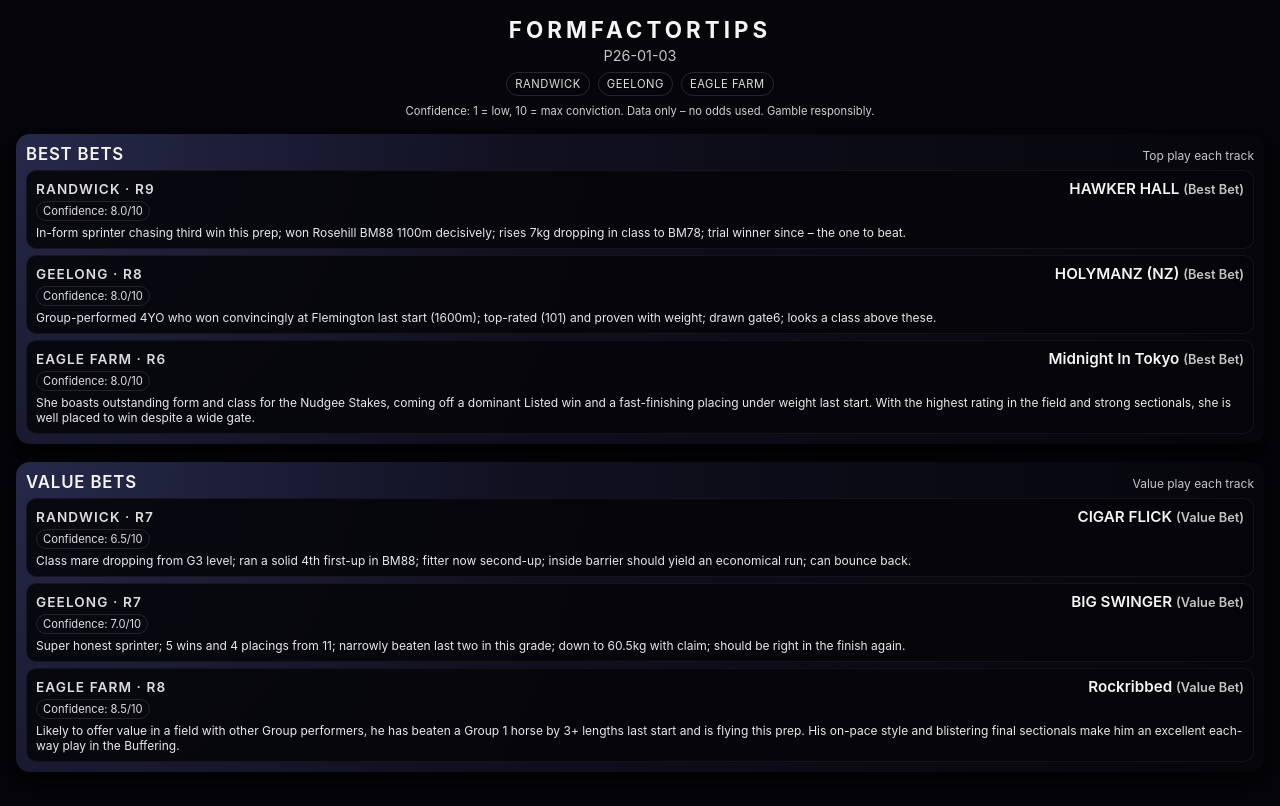
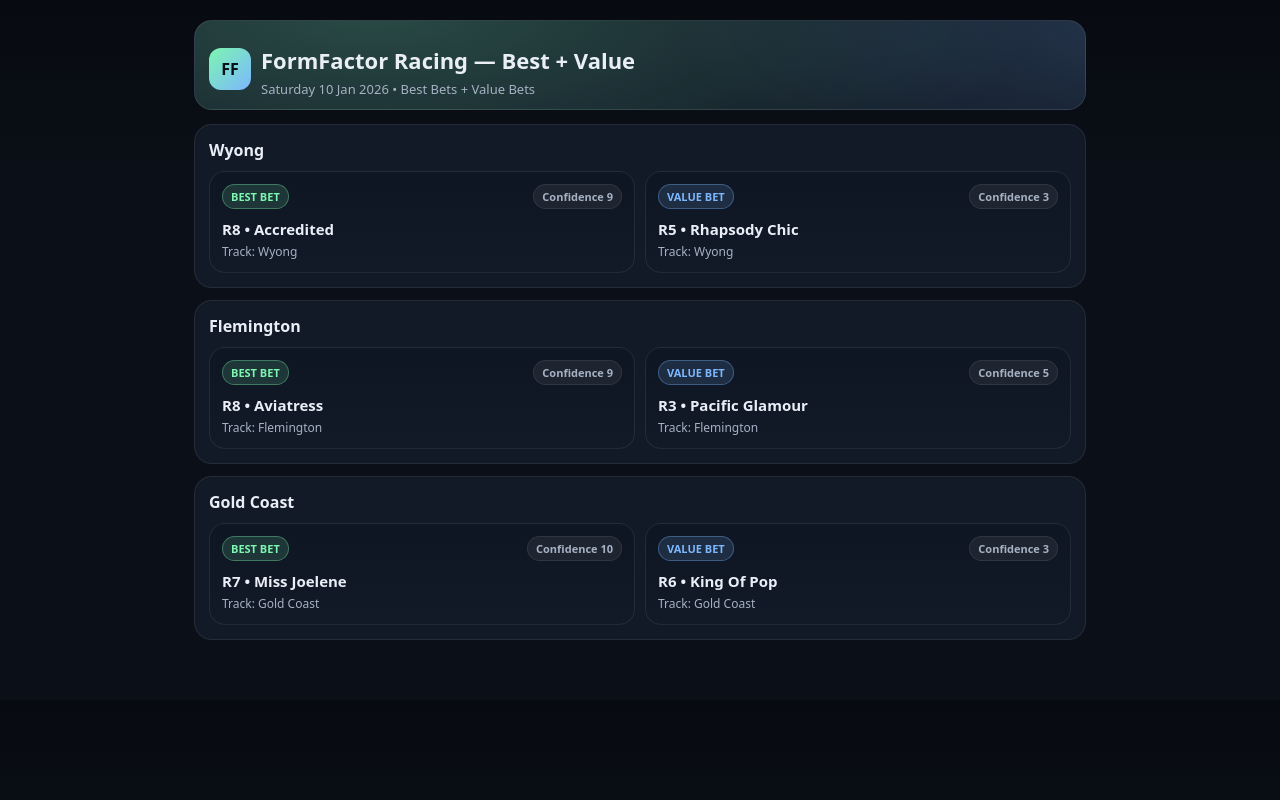
Before and after one commit to Shead83/formfactor-racing, a plain HTML site: page formfactor_racing_site_v2/formfactor_best_value_bets.html in a window 1280 px wide. Drawn offline with Linux system fonts and the light colour scheme.

Commit message:
Update formfactor_best_value_bets.html

```diff
--- a/formfactor_racing_site_v2/formfactor_best_value_bets.html
+++ b/formfactor_racing_site_v2/formfactor_best_value_bets.html
@@ -1,218 +1,117 @@
-<!DOCTYPE html>
+<!doctype html>
 <html lang="en">
 <head>
-  <meta charset="UTF-8" />
-  <title>FORMFACTORTIPS – Saturday 2025-12-27</title>
+<meta charset="utf-8" />
 <meta name="viewport" content="width=device-width, initial-scale=1" />
+<title>FormFactor Racing — Best + Value</title>
 <style>
-    :root {
-      font-family: -apple-system, BlinkMacSystemFont, "Segoe UI", system-ui, sans-serif;
-      color-scheme: dark;
-    }
-    body {
-      margin: 0;
-      padding: 16px;
-      background: #05050a;
-      color: #f5f5f7;
-    }
-    header {
-      text-align: center;
-      margin-bottom: 16px;
-    }
-    h1 {
-      font-size: 1.4rem;
-      margin: 0 0 4px;
-      text-transform: uppercase;
-      letter-spacing: 0.18em;
-    }
-    .subheading {
-      font-size: 0.9rem;
-      opacity: 0.8;
-    }
-    .badge-row {
-      display: flex;
-      justify-content: center;
-      gap: 8px;
-      margin-top: 8px;
-      flex-wrap: wrap;
-    }
-    .badge {
-      font-size: 0.7rem;
-      text-transform: uppercase;
-      letter-spacing: 0.05em;
-      padding: 4px 8px;
-      border-radius: 999px;
-      border: 1px solid rgba(255,255,255,0.15);
-      opacity: 0.9;
-    }
-    .legend {
-      font-size: 0.7rem;
-      margin: 8px 0 16px;
-      opacity: 0.85;
-      text-align: center;
-    }
-    .track {
-      margin-bottom: 18px;
-      border-radius: 14px;
-      padding: 10px;
-      background: radial-gradient(circle at top left, #26294a 0, #101020 40%, #05050a 100%);
-      box-shadow: 0 8px 24px rgba(0,0,0,0.8);
-    }
-    .track-header {
-      display: flex;
-      justify-content: space-between;
-      align-items: baseline;
-      margin-bottom: 6px;
-    }
-    .track-name {
-      font-size: 1.05rem;
-      font-weight: 600;
-      letter-spacing: 0.05em;
-      text-transform: uppercase;
-    }
-    .track-meta {
-      font-size: 0.75rem;
-      opacity: 0.8;
-    }
-    .race-list {
-      display: flex;
-      flex-direction: column;
-      gap: 6px;
-    }
-    .race-card {
-      border-radius: 10px;
-      padding: 8px 9px;
-      background: rgba(5,5,10,0.88);
-      border: 1px solid rgba(255,255,255,0.06);
-    }
-    .race-heading {
-      display: flex;
-      justify-content: space-between;
-      align-items: center;
-      margin-bottom: 3px;
-    }
-    .race-num {
-      font-size: 0.85rem;
-      font-weight: 600;
-      text-transform: uppercase;
-      letter-spacing: 0.08em;
-      opacity: 0.9;
-    }
-    .horse-name {
-      font-size: 0.95rem;
-      font-weight: 600;
-    }
-    .meta-row {
-      display: flex;
-      flex-wrap: wrap;
-      gap: 6px;
-      font-size: 0.7rem;
-      opacity: 0.9;
-    }
-    .pill {
-      padding: 2px 6px;
-      border-radius: 999px;
-      border: 1px solid rgba(255,255,255,0.12);
-    }
-    .explanation {
-      margin-top: 4px;
-      font-size: 0.75rem;
-      opacity: 0.95;
-    }
-    footer {
-      margin-top: 14px;
-      font-size: 0.7rem;
-      opacity: 0.8;
-      text-align: center;
-      line-height: 1.4;
-    }
+    :root{--bg:#0b0f17;--card:#121a27;--card2:#0f1623;--text:#e9eef7;--muted:#a6b2c3;--accent:#7cf6b0;--accent2:#7cb7ff;--border:rgba(255,255,255,.08);}
+    *{box-sizing:border-box}
+    body{margin:0;font-family:system-ui,-apple-system,Segoe UI,Roboto,Helvetica,Arial;background:linear-gradient(180deg,#070a10, #0b0f17 25%, #0b0f17);color:var(--text)}
+    .wrap{max-width:920px;margin:0 auto;padding:20px 14px 60px}
+    header{padding:18px 14px 10px;border:1px solid var(--border);background:radial-gradient(1200px 400px at 20% -10%, rgba(124,246,176,.22), transparent 55%),radial-gradient(900px 300px at 110% 0%, rgba(124,183,255,.18), transparent 55%),var(--card);border-radius:18px}
+    .brand{display:flex;align-items:center;gap:10px}
+    .logo{width:42px;height:42px;border-radius:12px;background:linear-gradient(135deg,var(--accent),var(--accent2));display:grid;place-items:center;color:#081018;font-weight:900}
+    h1{margin:6px 0 0;font-size:22px}
+    .sub{margin:6px 0 0;color:var(--muted);font-size:13px;line-height:1.35}
+    .grid{display:grid;gap:12px;margin-top:14px}
+    .card{border:1px solid var(--border);background:var(--card);border-radius:18px;padding:14px}
+    .bbgrid{display:grid;grid-template-columns:1fr;gap:10px}
+    @media(min-width:720px){.bbgrid{grid-template-columns:1fr 1fr}}
+    .pick{border:1px solid var(--border);background:linear-gradient(180deg,var(--card2), var(--card));border-radius:16px;padding:12px}
+    .meta{display:flex;justify-content:space-between;gap:8px;align-items:flex-start}
+    .tag{display:inline-flex;align-items:center;gap:6px;border-radius:999px;padding:4px 8px;font-size:11px;font-weight:800}
+    .tag.best{background:rgba(124,246,176,.14);border:1px solid rgba(124,246,176,.35);color:var(--accent)}
+    .tag.value{background:rgba(124,183,255,.14);border:1px solid rgba(124,183,255,.35);color:var(--accent2)}
+    .tag.note{background:rgba(255,255,255,.06);border:1px solid var(--border);color:var(--muted)}
+    .pick h3{margin:10px 0 4px;font-size:15px}
+    .line{color:var(--muted);font-size:12px}
     </style>
 </head>
 <body>
+<div class="wrap">
   <header>
-    <h1>FORMFACTORTIPS</h1>
-    <div class="subheading">P26-01-03</div>
-    <div class="badge-row">
-      <span class="badge">Randwick</span>
-      <span class="badge">Geelong</span>
-      <span class="badge">Eagle Farm</span>
+    <div class="brand">
+      <div class="logo">FF</div>
+      <div>
+        <h1>FormFactor Racing — Best + Value</h1>
+        <div class="sub">Saturday 10 Jan 2026 • Best Bets + Value Bets</div>
       </div>
-    <div class="legend">
-      Confidence: 1 = low, 10 = max conviction. Data only – no odds used. Gamble responsibly.
     </div>
   </header>
 
-  <section class="track">
-    <div class="track-header">
-      <div class="track-name">BEST BETS</div>
-      <div class="track-meta">Top play each track</div>
+  <div class="grid">
+
+        <div class="card">
+          <h2 style="margin:0 0 10px;font-size:16px">Wyong</h2>
+          <div class="bbgrid">
+            <div class="pick">
+              <div class="meta">
+                <span class="tag best">BEST BET</span>
+                <span class="tag note">Confidence 9</span>
               </div>
-    <div class="race-list">
+              <h3>R8 • Accredited</h3>
+              <div class="line">Track: Wyong</div>
+            </div>
 
-      <article class="race-card">
-        <div class="race-heading">
-          <div class="race-num">Randwick · R9</div>
-          <div class="horse-name">HAWKER HALL <span style="font-size:0.8rem;opacity:0.8;">(Best Bet)</span></div>
+            <div class="pick">
+              <div class="meta">
+                <span class="tag value">VALUE BET</span>
+                <span class="tag note">Confidence 3</span>
               </div>
-        <div class="meta-row"><span class="pill">Confidence: 8.0/10</span></div>
-        <div class='explanation'>In-form sprinter chasing third win this prep; won Rosehill BM88 1100m decisively; rises 7kg dropping in class to BM78; trial winner since – the one to beat.</div>
-      </article>
+              <h3>R5 • Rhapsody Chic</h3>
+              <div class="line">Track: Wyong</div>
+            </div>
+            </div>
+        </div>
 
-      <article class="race-card">
-        <div class="race-heading">
-          <div class="race-num">Geelong · R8</div>
-          <div class="horse-name">HOLYMANZ (NZ) <span style="font-size:0.8rem;opacity:0.8;">(Best Bet)</span></div>
+        <div class="card">
+          <h2 style="margin:0 0 10px;font-size:16px">Flemington</h2>
+          <div class="bbgrid">
+            <div class="pick">
+              <div class="meta">
+                <span class="tag best">BEST BET</span>
+                <span class="tag note">Confidence 9</span>
               </div>
-        <div class="meta-row"><span class="pill">Confidence: 8.0/10</span></div>
-        <div class='explanation'>Group-performed 4YO who won convincingly at Flemington last start (1600m); top-rated (101) and proven with weight; drawn gate6; looks a class above these.</div>
-      </article>
+              <h3>R8 • Aviatress</h3>
+              <div class="line">Track: Flemington</div>
+            </div>
 
-      <article class="race-card">
-        <div class="race-heading">
-          <div class="race-num">Eagle Farm · R6</div>
-          <div class="horse-name">Midnight In Tokyo <span style="font-size:0.8rem;opacity:0.8;">(Best Bet)</span></div>
+            <div class="pick">
+              <div class="meta">
+                <span class="tag value">VALUE BET</span>
+                <span class="tag note">Confidence 5</span>
               </div>
-        <div class="meta-row"><span class="pill">Confidence: 8.0/10</span></div>
-        <div class='explanation'>She boasts outstanding form and class for the Nudgee Stakes, coming off a dominant Listed win and a fast-finishing placing under weight last start. With the highest rating in the field and strong sectionals, she is well placed to win despite a wide gate.</div>
-      </article>
+              <h3>R3 • Pacific Glamour</h3>
+              <div class="line">Track: Flemington</div>
             </div>
-  </section>
+            </div>
+        </div>
 
-  <section class="track">
-    <div class="track-header">
-      <div class="track-name">VALUE BETS</div>
-      <div class="track-meta">Value play each track</div>
+        <div class="card">
+          <h2 style="margin:0 0 10px;font-size:16px">Gold Coast</h2>
+          <div class="bbgrid">
+            <div class="pick">
+              <div class="meta">
+                <span class="tag best">BEST BET</span>
+                <span class="tag note">Confidence 10</span>
               </div>
-    <div class="race-list">
+              <h3>R7 • Miss Joelene</h3>
+              <div class="line">Track: Gold Coast</div>
+            </div>
 
-      <article class="race-card">
-        <div class="race-heading">
-          <div class="race-num">Randwick · R7</div>
-          <div class="horse-name">CIGAR FLICK <span style="font-size:0.8rem;opacity:0.8;">(Value Bet)</span></div>
+            <div class="pick">
+              <div class="meta">
+                <span class="tag value">VALUE BET</span>
+                <span class="tag note">Confidence 3</span>
               </div>
-        <div class="meta-row"><span class="pill">Confidence: 6.5/10</span></div>
-        <div class='explanation'>Class mare dropping from G3 level; ran a solid 4th first-up in BM88; fitter now second-up; inside barrier should yield an economical run; can bounce back.</div>
-      </article>
+              <h3>R6 • King Of Pop</h3>
+              <div class="line">Track: Gold Coast</div>
+            </div>
+            </div>
+        </div>
 
-      <article class="race-card">
-        <div class="race-heading">
-          <div class="race-num">Geelong · R7</div>
-          <div class="horse-name">BIG SWINGER <span style="font-size:0.8rem;opacity:0.8;">(Value Bet)</span></div>
   </div>
-        <div class="meta-row"><span class="pill">Confidence: 7.0/10</span></div>
-        <div class='explanation'>Super honest sprinter; 5 wins and 4 placings from 11; narrowly beaten last two in this grade; down to 60.5kg with claim; should be right in the finish again.</div>
-      </article>
-
-      <article class="race-card">
-        <div class="race-heading">
-          <div class="race-num">Eagle Farm · R8</div>
-          <div class="horse-name">Rockribbed <span style="font-size:0.8rem;opacity:0.8;">(Value Bet)</span></div>
 </div>
-        <div class="meta-row"><span class="pill">Confidence: 8.5/10</span></div>
-        <div class='explanation'>Likely to offer value in a field with other Group performers, he has beaten a Group 1 horse by 3+ lengths last start and is flying this prep. His on-pace style and blistering final sectionals make him an excellent each-way play in the Buffering.</div>
-      </article>
-    </div>
-  </section>
-
 </body>
 </html>
```
Lines whose indentation alone changed are shown as unchanged.
